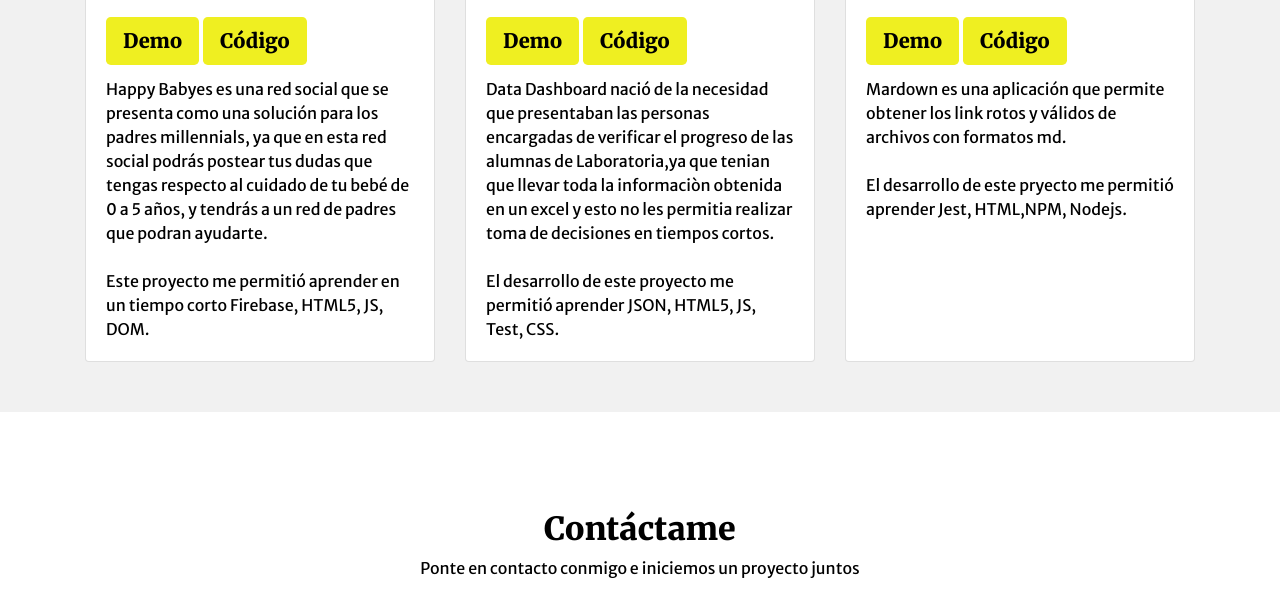
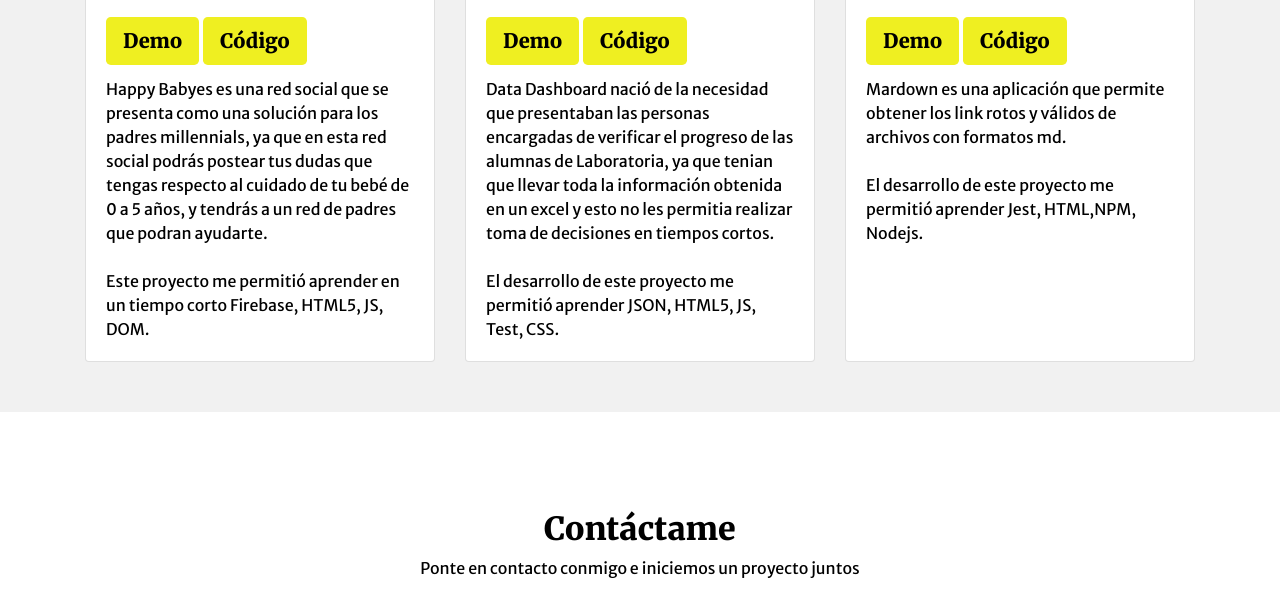
Before and after one commit to MaryKattyVO/Portafolio, a plain HTML site: page index.html in a window 1280 px wide. Shown: the part 2818-3411 px from the top of the page. Drawn offline with nearby package versions, Linux system fonts and the light colour scheme.

Commit message:
portafolio

```diff
--- a/index.html
+++ b/index.html
@@ -238,7 +238,7 @@
                                     Código </a>
                             </h4>
                             <p class="card-text">Data Dashboard nació de la necesidad que presentaban las personas encargadas de verificar el
-                                progreso de las alumnas de Laboratoria,ya que tenian que llevar toda la informaciòn obtenida
+                                progreso de las alumnas de Laboratoria, ya que tenian que llevar toda la información obtenida
                                 en un excel y esto no les permitia realizar toma de decisiones en tiempos cortos.</br></br>
                                 El desarrollo de este proyecto me permitió aprender JSON, HTML5, JS, Test, CSS.
                             </p>
@@ -260,7 +260,7 @@
                             </h4>
                             <p class="card-text">Mardown es una aplicación que permite obtener los link rotos y válidos de
                                 archivos con formatos md.</br></br>
-                                El desarrollo de este pryecto me permitió aprender Jest, HTML,NPM, Nodejs.
+                                El desarrollo de este proyecto me permitió aprender Jest, HTML,NPM, Nodejs.
                              </p>
                         </div>
                     </div>
```
